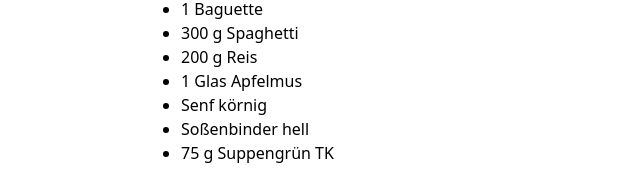
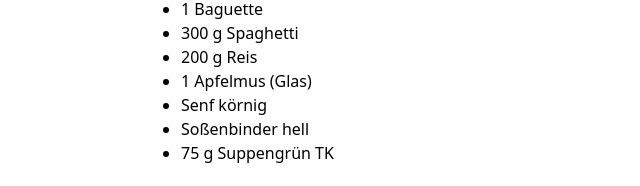
Before and after one commit to lukasniestroj/wochenplan, a plain HTML site: page 2026-kw49/einkauf.html in a window 1280 px wide. Shown: the part 796-982 px from the top of the page, 179-819 px from the left. Drawn offline with Linux system fonts and the light colour scheme.

Commit message:
KW 49: Einheiten-Fix für Bring!
Co-Authored-By: Claude Opus 5.5 <noreply@anthropic.com>
Claude-Session: https://claude.ai/code/session_01JXz2bzLBSuWc86Rdv1A86e

```diff
--- a/2026-kw49/einkauf.html
+++ b/2026-kw49/einkauf.html
@@ -1,7 +1,7 @@
 <!DOCTYPE html><html lang="de"><head><meta charset="utf-8">
 <meta name="viewport" content="width=device-width,initial-scale=1"><meta name="robots" content="noindex,nofollow">
 <title>Wocheneinkauf KW 49</title>
-<script type="application/ld+json">{"@context": "https://schema.org", "@type": "Recipe", "name": "Wocheneinkauf KW 49", "author": {"@type": "Person", "name": "Essensplan"}, "recipeYield": "3 Portionen", "recipeIngredient": ["600 g Hokkaido-Kürbis", "1350 g Kartoffeln", "6 Zwiebeln", "1 Knoblauch", "575 g Porree", "300 g Möhren", "200 g Champignons", "525 g Spitzkohl", "2 Paprika", "3 Lauchzwiebeln", "1 Bund Petersilie", "1 Zitrone", "300 g Schlagsahne", "50 g Butter", "500 ml Milch", "3 Eier", "150 g Crème fraîche", "375 g Schupfnudeln", "25 g Parmesan", "300 g Hackfleisch gemischt", "375 g Seelachsfilet", "450 g Hähnchenbrustfilet", "3 Wiener Würstchen", "75 g Schinkenwürfel", "100 g Speck", "1 Baguette", "300 g Spaghetti", "200 g Reis", "1 Glas Apfelmus", "Senf körnig", "Soßenbinder hell", "75 g Suppengrün TK"]}</script>
+<script type="application/ld+json">{"@context": "https://schema.org", "@type": "Recipe", "name": "Wocheneinkauf KW 49", "author": {"@type": "Person", "name": "Essensplan"}, "recipeYield": "3 Portionen", "recipeIngredient": ["600 g Hokkaido-Kürbis", "1350 g Kartoffeln", "6 Zwiebeln", "1 Knoblauch", "575 g Porree", "300 g Möhren", "200 g Champignons", "525 g Spitzkohl", "2 Paprika", "3 Lauchzwiebeln", "1 Bund Petersilie", "1 Zitrone", "300 g Schlagsahne", "50 g Butter", "500 ml Milch", "3 Eier", "150 g Crème fraîche", "375 g Schupfnudeln", "25 g Parmesan", "300 g Hackfleisch gemischt", "375 g Seelachsfilet", "450 g Hähnchenbrustfilet", "3 Wiener Würstchen", "75 g Schinkenwürfel", "100 g Speck", "1 Baguette", "300 g Spaghetti", "200 g Reis", "1 Apfelmus (Glas)", "Senf körnig", "Soßenbinder hell", "75 g Suppengrün TK"]}</script>
 <style>body{font:16px/1.5 system-ui,sans-serif;max-width:640px;margin:24px auto;padding:0 16px}</style></head>
 <body><h1>Wocheneinkauf KW 49</h1><p>3 Portionen · komplette Einkaufsliste der Woche</p>
-<h2>Zutaten</h2><ul><li>600 g Hokkaido-Kürbis</li><li>1350 g Kartoffeln</li><li>6 Zwiebeln</li><li>1 Knoblauch</li><li>575 g Porree</li><li>300 g Möhren</li><li>200 g Champignons</li><li>525 g Spitzkohl</li><li>2 Paprika</li><li>3 Lauchzwiebeln</li><li>1 Bund Petersilie</li><li>1 Zitrone</li><li>300 g Schlagsahne</li><li>50 g Butter</li><li>500 ml Milch</li><li>3 Eier</li><li>150 g Crème fraîche</li><li>375 g Schupfnudeln</li><li>25 g Parmesan</li><li>300 g Hackfleisch gemischt</li><li>375 g Seelachsfilet</li><li>450 g Hähnchenbrustfilet</li><li>3 Wiener Würstchen</li><li>75 g Schinkenwürfel</li><li>100 g Speck</li><li>1 Baguette</li><li>300 g Spaghetti</li><li>200 g Reis</li><li>1 Glas Apfelmus</li><li>Senf körnig</li><li>Soßenbinder hell</li><li>75 g Suppengrün TK</li></ul></body></html>
+<h2>Zutaten</h2><ul><li>600 g Hokkaido-Kürbis</li><li>1350 g Kartoffeln</li><li>6 Zwiebeln</li><li>1 Knoblauch</li><li>575 g Porree</li><li>300 g Möhren</li><li>200 g Champignons</li><li>525 g Spitzkohl</li><li>2 Paprika</li><li>3 Lauchzwiebeln</li><li>1 Bund Petersilie</li><li>1 Zitrone</li><li>300 g Schlagsahne</li><li>50 g Butter</li><li>500 ml Milch</li><li>3 Eier</li><li>150 g Crème fraîche</li><li>375 g Schupfnudeln</li><li>25 g Parmesan</li><li>300 g Hackfleisch gemischt</li><li>375 g Seelachsfilet</li><li>450 g Hähnchenbrustfilet</li><li>3 Wiener Würstchen</li><li>75 g Schinkenwürfel</li><li>100 g Speck</li><li>1 Baguette</li><li>300 g Spaghetti</li><li>200 g Reis</li><li>1 Apfelmus (Glas)</li><li>Senf körnig</li><li>Soßenbinder hell</li><li>75 g Suppengrün TK</li></ul></body></html>
```
Also changed, not shown: 2026-kw49/do.html (+2 -2 lines).
